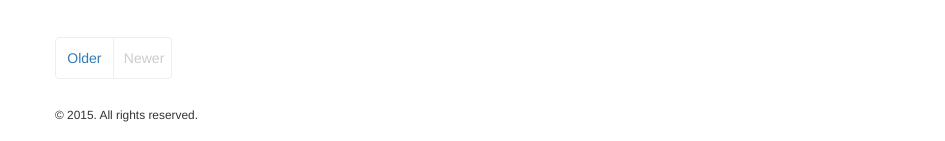
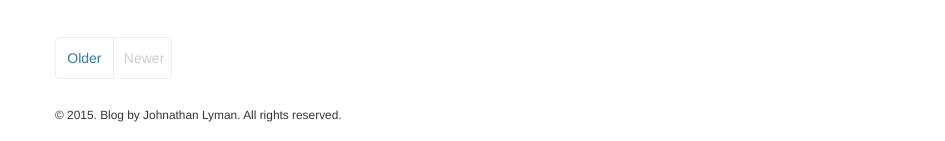
Before and after one commit to jelyman2/jelyman2.github.com, a Jekyll site: the page built from index.html, in a window 1280 px wide and 900 px high, scrolled down 7898 px. Shown: the part 756-897 px from the top of the window, without its empty margins (335-1280 px from the left). Built offline with Jekyll 4.4.1, drawn with Linux system fonts in a browser that asks for light colours; the list of posts is cut into pages by our own code.

Commit message:
small update

```diff
--- a/_layouts/default.html
+++ b/_layouts/default.html
@@ -25,7 +25,7 @@
 
       <footer class="footer">
         <small>
-          &copy; <time datetime="{{ site.time | date_to_xmlschema }}">{{ site.time | date: '%Y' }}</time>. All rights reserved.
+          &copy; <time datetime="{{ site.time | date_to_xmlschema }}">{{ site.time | date: '%Y' }}</time>. Blog by Johnathan Lyman. All rights reserved.
         </small>
       </footer>
     </div>
```
